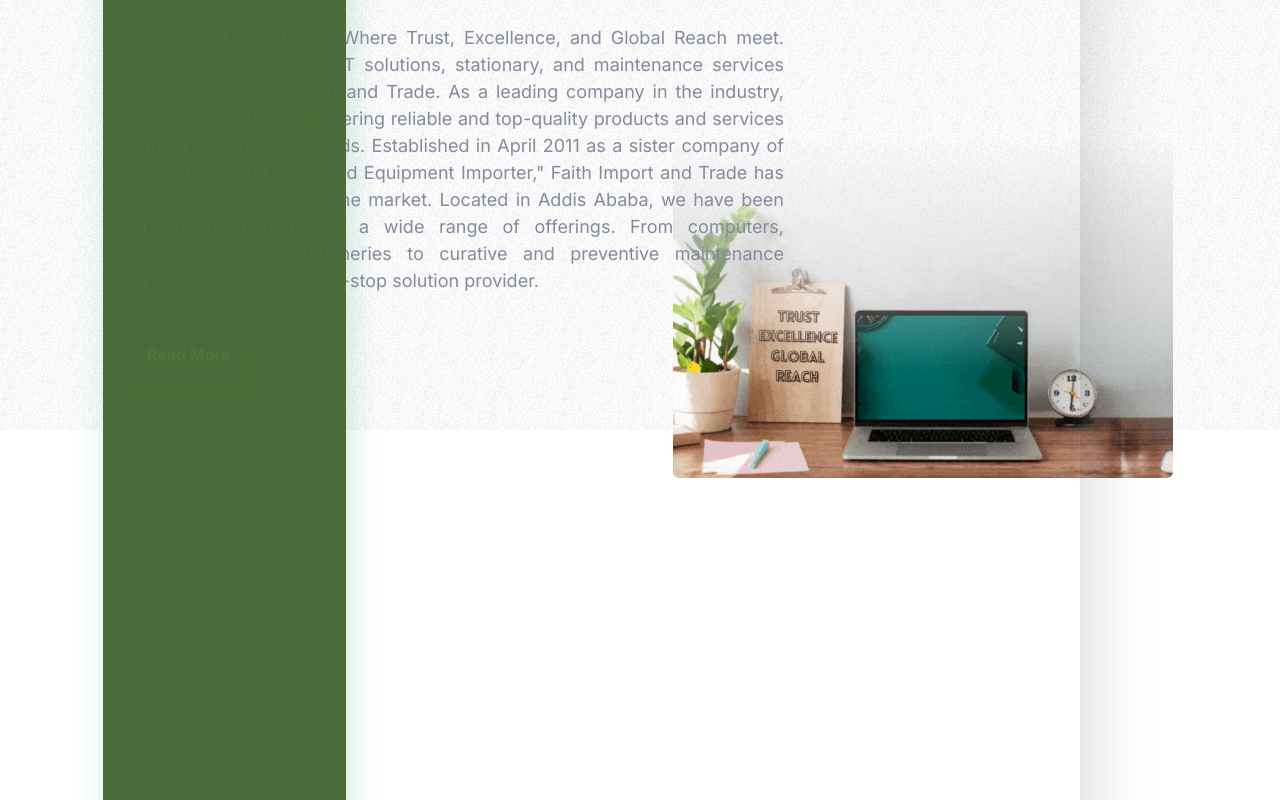
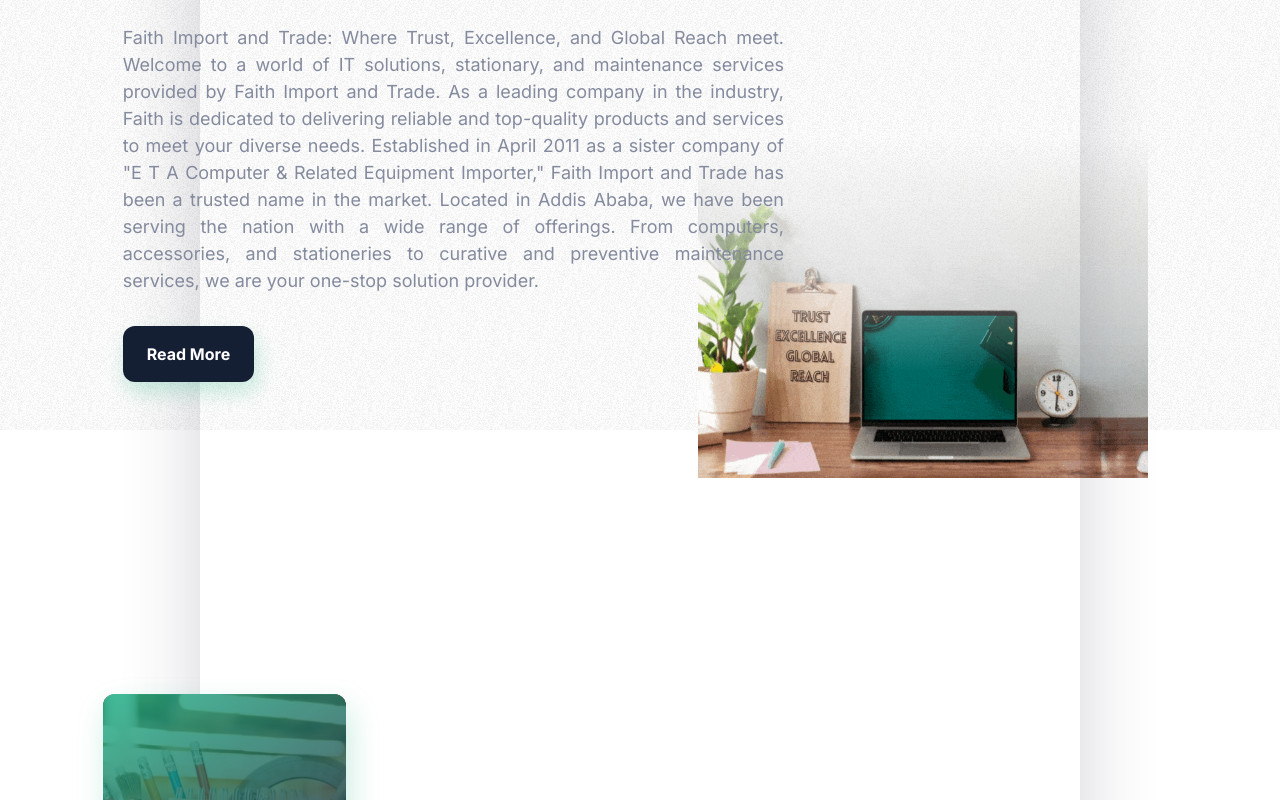
Before and after one commit to Bekione/Faith-Import-And-Trade-Website, a Next.js app: page / in a window 1280 px wide. Shown: the part 760-1560 px from the top of the page. Built offline with nearby package versions, Linux system fonts and the light colour scheme.

Commit message:
responsiveness fix

```diff
--- a/app/globals.css
+++ b/app/globals.css
@@ -118,7 +118,7 @@
 .home_services .swiper-pagination-bullet-active {
   transform: scaleX(1.2) scaleY(2);
 }
-@media only screen and (max-width: 768px) {
+@media only screen and (max-width: 767px) {
   .home_services .swiper-pagination {
     top: 94% !important;
   }
--- a/components/Hero/Carousel/index.jsx
+++ b/components/Hero/Carousel/index.jsx
@@ -197,7 +197,7 @@ export default function HomeSlider() {
                 </svg>
               </div>
               <div
-                className={`absolute top-[20%] md:top-1/2 transform md:-translate-y-1/2 w-[85%] md:h-[320px] md:w-8/12 lg:w-7/12 pt-20 px-5 md:px-10 ${
+                className={`absolute top-[20%] md:top-1/2 transform md:-translate-y-1/2  w-[85%] md:h-[320px] md:w-10/12 lg:w-7/12 pt-20 px-5 md:px-10 ${
                   index !== 1 ? "lg:px-16" : ""
                 } flex flex-col`}
               >
--- a/components/Hero/HomeAboutUs.jsx
+++ b/components/Hero/HomeAboutUs.jsx
@@ -34,14 +34,14 @@ const HomeAboutUs = () => {
             </Link>
           </div>
 
-          <div className="md:absolute z-0 -mt-20 md:mt-0 -bottom-20 right-0 w-[350px] sm:w-[450px] md:w-[500px] flex items-center justify-center">
-            <div className="about-image relative w-[65%] h-[150px] sm:w-[75%] sm:h-[280px] md:w-[500px] md:h-[357px] bg-secondary rounded-md overflow-hidden">
+          <div className="md:absolute z-0 -mt-20 md:mt-0 -bottom-20 right-0 w-[350px] sm:w-[450px] md:w-[450px] lg:w-[500px] flex items-center justify-center">
+            <div className="about-image relative w-[65%] h-[150px] sm:w-[75%] sm:h-[280px] md:w-[450px] md:h-[357px] bg-secondary overflow-hidden">
               <Image
                 src="/images/about/home-about-animated.gif"
                 fill
                 quality={100}
                 alt="Faith animated logo"
-                className="object-contain object-bottom object-left"
+                className="object-bottom object-left "
               />
             </div>
           </div>
--- a/components/Hero/HomeServices.jsx
+++ b/components/Hero/HomeServices.jsx
@@ -80,7 +80,7 @@ const HomeServices = () => {
         style={{ boxShadow: "0px 14px 80px rgba(34, 35, 58, 0.2)" }}
       >
         <div
-          className={`relative bg-primary rounded-xl md:ml-[-11%] mt-[-11%] md:mt-0 h-[180px] sm:h-[200px] md:h-[75%] w-[75%] max-w-[300px] md:w-[300px]`}
+          className={`relative bg-primary rounded-xl md:ml-[-11%] mt-[-11%] md:mt-0 h-[180px] sm:h-[200px] md:h-[75%] md:max-h-[300px] w-[75%] max-w-[300px] md:w-[300px]`}
           style={{
             boxShadow: "4px 13px 30px 1px rgba(4, 169, 114, 0.2)",
           }}
```
